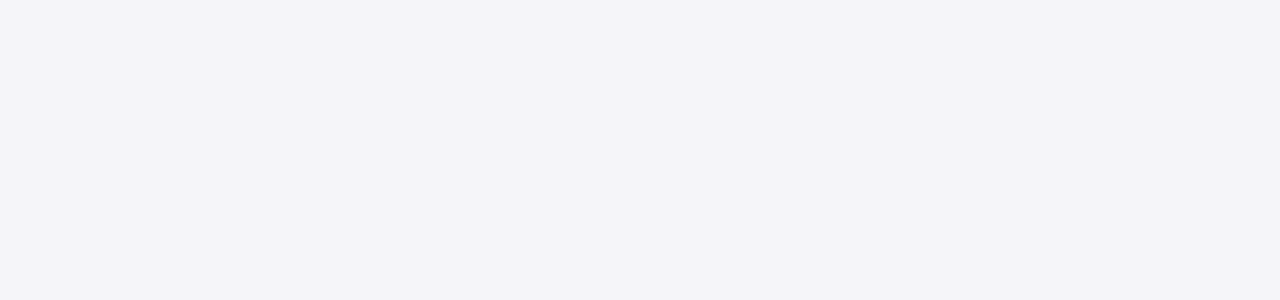
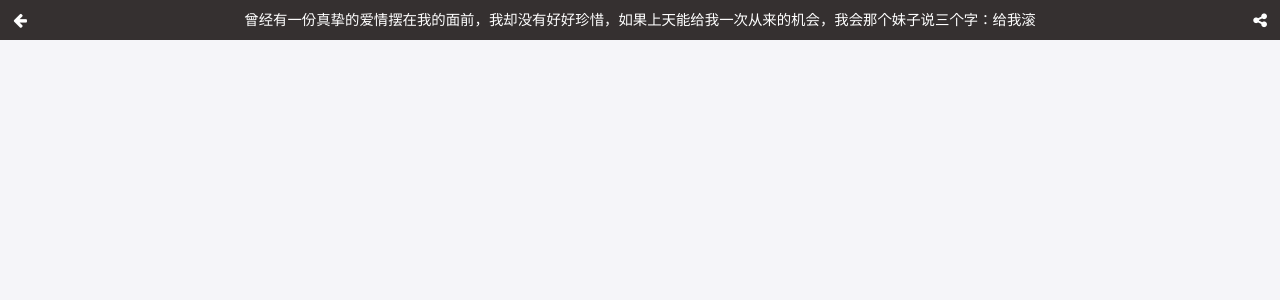
Before and after one commit to maliaoMJ/GraduationDesign, a React app: page /detail/1 in a window 1280 px wide. Shown: the top 300 px of the page. Built offline with nearby package versions, Linux system fonts and the light colour scheme; no server answers.

Commit message:
inital article detail page

```diff
--- a/src/App.js
+++ b/src/App.js
@@ -1,6 +1,7 @@
 import React, { Component } from 'react';
 import {Route,Switch} from 'react-router-dom'
 import AppIndex from './view/AppIndex/AppIndex'
+import Detail from './view/Detail/Detail'
 class App extends Component {
 
   render() {
@@ -9,6 +10,7 @@ class App extends Component {
           <Switch>
             <Route exact path={'/'} component={AppIndex}></Route>
             <Route  path={'/index'} component={AppIndex}></Route>
+          <Route exact path={'/detail/:id'} component={Detail}></Route>
           </Switch>
       </div>
     );
--- a/src/components/ListItem/ListItem.js
+++ b/src/components/ListItem/ListItem.js
@@ -1,5 +1,6 @@
 import React,{Component} from 'react'
 import {formatTime} from '../../util/formatTime'
+import {Link} from 'react-router-dom'
 import './ListItem.less'
 /**
  * Component props
@@ -19,7 +20,9 @@ class ListItem extends Component {
                     </div>
                </div>
                <div className="center_box">
-                 <p className="title">{this.props.data.title}</p>
+                   <Link to={`/detail/${this.props.data.id}`} className="link">
+                       <p className="title">{this.props.data.title}</p>
+                   </Link>
                </div>
                <div className="bottom_box">
                  <div className="icon_item_box">
--- a/src/components/ListItem/ListItem.less
+++ b/src/components/ListItem/ListItem.less
@@ -11,6 +11,7 @@
     padding-top: 5px;
     margin-bottom: 10px;
     margin-top: 10px;
+
     .arcticle_good{
         display:block;
         width:80px;
@@ -78,6 +79,9 @@
         padding-top: 10px;
         font-size: 1em;
         border-bottom:1px solid #d8d7d7;
+        .link{
+            text-decoration: none;
+        }
         p{
             color:#383434;
             white-space: nowrap;
--- /dev/null
+++ b/src/components/TitleHeader/TitleHeader.js
@@ -0,0 +1,26 @@
+import React,{Component} from 'react'
+import './TitleHeader.less'
+
+class TitleHeader extends Component {
+
+    // 回退
+    goBack(){
+        this.props.history.go(-1)
+    }
+    // 分享函数
+    share(){
+        alert('暂时未开发此功能！')
+    }
+    render(){
+        return (
+            <div className="TitleHeader">
+                <i className="left_icon fa fa-arrow-left" onClick={this.goBack.bind(this)}></i>
+                <h4>{this.props.title}</h4>
+                <i className="left_icon fa fa-share-alt" onClick={this.share}></i>
+            </div>
+        )
+    }
+
+}
+
+export default TitleHeader
--- /dev/null
+++ b/src/components/TitleHeader/TitleHeader.less
@@ -0,0 +1,24 @@
+.TitleHeader{
+    width:100%;
+    height:40px;
+    line-height: 40px;
+    display: flex;
+    flex-direction: row;
+    background:#353030;
+    color:#fff;
+    .left_icon{
+        width: 40px;
+        height:40px;
+        line-height: 40px;
+        display: block;
+        text-align: center;
+    }
+    h4{
+        flex: 1;
+        white-space: nowrap;
+        text-overflow: ellipsis;
+        overflow: hidden;
+        font-size: 0.9em;
+        text-align: center;
+    }
+}
--- /dev/null
+++ b/src/view/Detail/Detail.js
@@ -0,0 +1,35 @@
+import React ,{Component} from 'react'
+import TitleHeader from '../../components/TitleHeader/TitleHeader'
+import getData from '../../util/getData'
+import './Detail.less'
+
+class Detail extends Component{
+
+
+    render(){
+        return (
+            <div className="Detail">
+                <TitleHeader title={'曾经有一份真挚的爱情摆在我的面前，我却没有好好珍惜，如果上天能给我一次从来的机会，我会那个妹子说三个字：给我滚'} history={this.props.history}/>
+            </div>
+        )
+    }
+
+    componentDidMount() {
+        const URL = `https://cnodejs.org/api/v1/topic/`
+        let articleId = this.props.match.params.id
+        getData.getDataByGet(URL+articleId)
+        .then(data=>data.json())
+        .then(json=>{
+            console.log(json)
+        })
+        .catch(error=>{
+            console.log(error)
+        })
+    }
+
+
+}
+
+
+
+export default Detail
--- a/src/view/Home/Home.js
+++ b/src/view/Home/Home.js
@@ -7,13 +7,12 @@ import Loadding from '../../components/Loadding/Loadding'
 
 import "./Home.less"
 
-
-
 class Home extends Component{
    constructor(props){
        super(props)
        this.state={
-           allResult:[]
+           allResult:[],
+           currentPage:1
        }
    }
 
@@ -27,18 +26,21 @@ class Home extends Component{
             { title: '测试', type:'test'}
         ]
          return(
-            <div className="Home">
+             <div className="Home" >
 
                     <Tabs tabs={tabs}
                         initialPage={0}
                         onChange={(tab, index) => { console.log('onChange', index, tab); }}
                         onTabClick={(tab, index) => { console.log('onTabClick', index, tab); }}
+
                     >
-                        <div className="tab_item_panel">
+                        <div className="tab_item_panel" >
+                         <div className="innerBox" ref="allPanel" id="allPanel">
                                 {this.state.allResult.length > 0?this.state.allResult.map((item) => <ListItem key={item.id} data={item} />) : <Loadding /> }
-                         <div className={this.state.allResult.length > 0 ?'loadding_bottom_box':'hide'}>
+                                <div ref="loaddingElement" className={this.state.allResult.length > 0 ?'loadding_bottom_box':'hide'}>
                                     <i className="fa fa-spinner fa-pulse fa-fw"></i>
                                     <span className="text">加载更多...</span>
+                                </div>
                          </div>
                         </div>
                         <div className="tab_item_panel">Content of second tab</div>
@@ -55,21 +57,50 @@ class Home extends Component{
         )
     }
     componentDidMount(){
-        let allresult = getDataMethod.getDataByGet('https://cnodejs.org/api/v1/topics?page=1&tab=all&limit=20')
+        var more = false
+        const URL = `https://cnodejs.org/api/v1/topics`
+        var that = this
+        // 加载数据函数
+        function getMoreData(url,PageNumber,type){
+
+            let allresult = getDataMethod.getDataByGet(`https://cnodejs.org/api/v1/topics?page=${PageNumber}&tab=all&limit=20`)
             allresult
-        .then((data)=>{return data.json()})
-        .then((json)=>{
-            if(json.success){
-              this.setState({
-                  allResult:json.data
+                .then((data) => { return data.json() })
+                .then((json) => {
+                    if (json.success) {
+                        that.setState({
+                            allResult: that.state.allResult.concat(json.data),
+                            currentPage: that.state.currentPage + 1
                         })
-            }else{
+                        more = false
+                    } else {
                         console.log('请求数据出错！')
                     }
                 })
-        .catch((error)=>{
+                .catch((error) => {
                     console.log(error)
                 })
         }
+
+        // 初始化
+        getMoreData(URL, this.state.currentPage, 'all')
+        // 无限加载
+        let allPanel = this.refs.allPanel
+        let screenY = window.screen.height
+        allPanel.addEventListener('scroll',()=>{
+           let loaddingElementHeight = this.refs.loaddingElement.getBoundingClientRect().top
+            if (screenY -loaddingElementHeight > 70){
+
+                if(more){
+                    return
+                }else{
+                    more = true
+                    getMoreData(URL, this.state.currentPage, 'all')
+                }
+            }
+        })
+
+    }
+
 }
 export default Home
--- a/src/view/Home/Home.less
+++ b/src/view/Home/Home.less
@@ -44,6 +44,17 @@
             height:100%;
             display: block;
             background: #f5f5f9;
+            position:relative;
+            top:0px;
+            left:0px;
+            .innerBox{
+                width:100%;
+                height:100%;
+                position: absolute;
+                overflow: auto;
+                top:0px;
+                left:0px;
+            }
 
 
         }
```
Also changed, not shown: src/view/Detail/Detail.less (added). Lines whose indentation alone changed are shown as unchanged.
